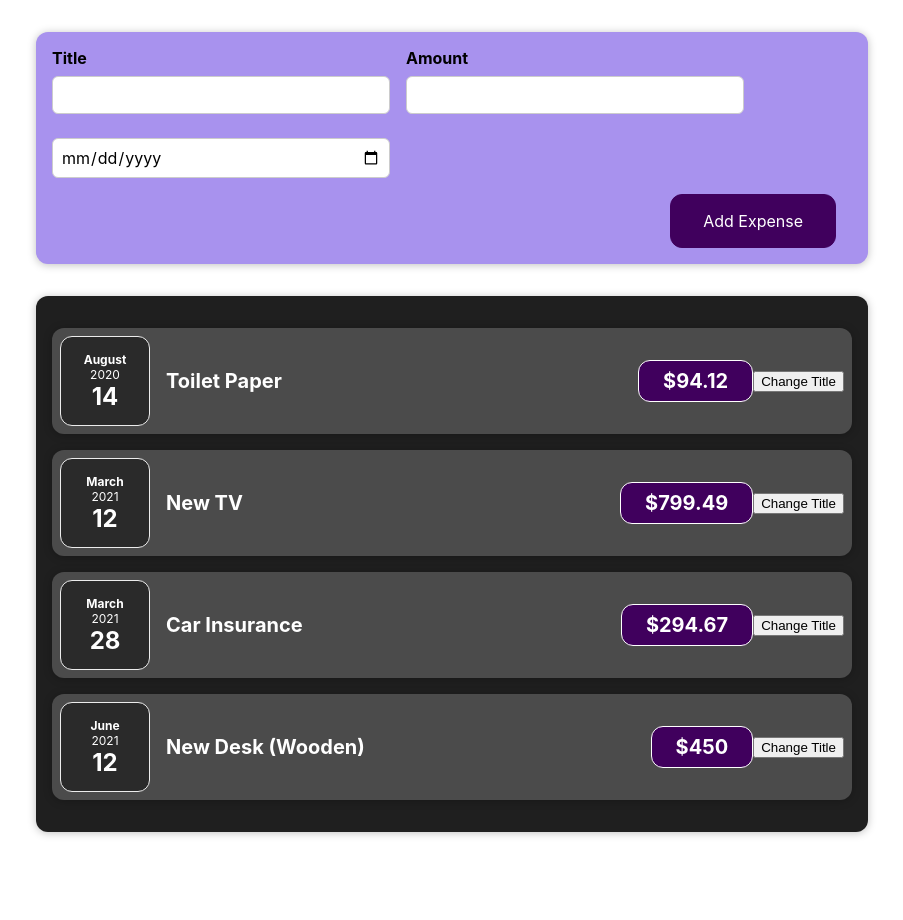
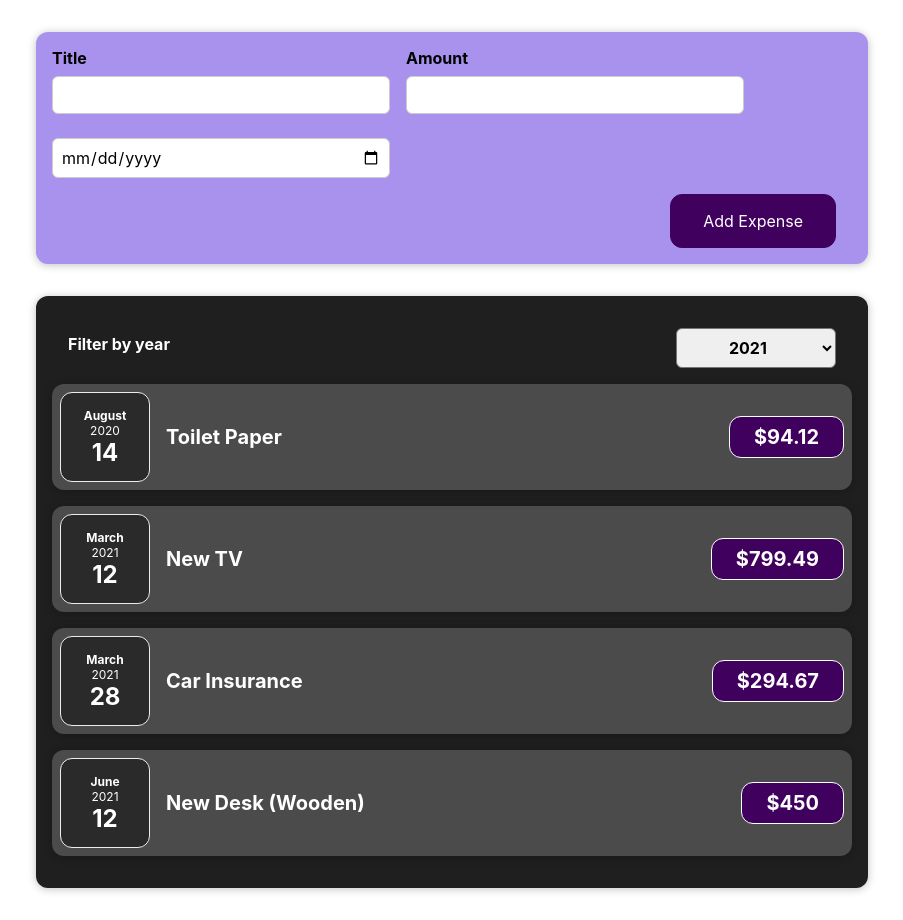
Before and after one commit to samuelhoward1/expense-tracker-js, a React (Create React App) app: page / in a window 1280 px wide. Shown: the whole page, without its empty margins (188-1091 px from the left). Before the commit the page ends 864 px from the top, so only its background shows below. Built offline with nearby package versions, Linux system fonts and the light colour scheme.

Commit message:
drop down menu

```diff
--- a/src/components/Expenses/ExpenseItem.js
+++ b/src/components/Expenses/ExpenseItem.js
@@ -1,26 +1,16 @@
 import ExpenseDate from "./ExpenseDate";
 import Card from "../UI/Card";
 import "./ExpenseItem.css";
-import React, { useState } from "react";
+import React from "react";
 
 function ExpenseItem(props) {
-
-  const [title, setTitle] = useState(props.title);
-  console.log("ExpenseItem evaluated by React");
-
-  const clickHandler = () => {
-    setTitle("Updated!");
-    console.log(title);
-  };
-
   return (
     <Card className="expense-item">
       <ExpenseDate date={props.date} />
       <div className="expense-item__description">
-        <h2>{title}</h2>
+        <h2>{props.title}</h2>
         <div className="expense-item__price">${props.amount}</div>
       </div>
-      <button onClick={clickHandler}>Change Title</button>
     </Card>
   );
 }
--- a/src/components/Expenses/Expenses.js
+++ b/src/components/Expenses/Expenses.js
@@ -1,11 +1,20 @@
+import React, { useState } from "react";
 import ExpenseItem from "./ExpenseItem";
 import Card from "../UI/Card";
 import "./Expenses.css";
-import React from "react";
+import ExpensesFilter from "./ExpensesFilter";
 
-function Expenses(props) {
+const Expenses = (props) => {
+  const [filteredYear, setFilteredYear] = useState("2020");
+
+  const filterChangeHandler = selectedYear => {
+    setFilteredYear(selectedYear);
+  };
+
   return (
+    <div>
     <Card className="expenses">
+      <ExpensesFilter selected={filteredYear} onChangeFilter={filterChangeHandler} />
       <ExpenseItem
         title={props.items[0].title}
         amount={props.items[0].amount}
@@ -27,6 +36,7 @@
         date={props.items[3].date}
       />
     </Card>
+    </div>
   );
-}
+};
 export default Expenses;
--- /dev/null
+++ b/src/components/Expenses/ExpensesFilter.css
@@ -0,0 +1,24 @@
+.expenses-filter select {
+  font: inherit;
+  padding: 0.5rem 3rem;
+  font-weight: bold;
+  border-radius: 6px;
+}
+
+.expenses-filter label {
+  font-weight: bold;
+  margin-bottom: 0.5rem;
+}
+
+.expenses-filter__control {
+  display: flex;
+  width: 100%;
+  align-items: center;
+  justify-content: space-between;
+  margin: 1rem 0;
+}
+
+.expenses-filter {
+  color: white;
+  padding: 0 1rem;
+}
--- /dev/null
+++ b/src/components/Expenses/ExpensesFilter.js
@@ -0,0 +1,25 @@
+import React from 'react';
+
+import './ExpensesFilter.css';
+
+const ExpensesFilter = (props) => {
+  const dropdownChangeHandler = (event) => {
+    props.onChangeFilter(event.target.value);
+  };
+
+  return (
+    <div className='expenses-filter'>
+      <div className='expenses-filter__control'>
+        <label>Filter by year</label>
+        <select value={props.selected} onChange={dropdownChangeHandler}>
+          <option value='2022'>2023</option>
+          <option value='2021'>2022</option>
+          <option value='2020'>2021</option>
+          <option value='2019'>2020</option>
+        </select>
+      </div>
+    </div>
+  );
+};
+
+export default ExpensesFilter;
```
